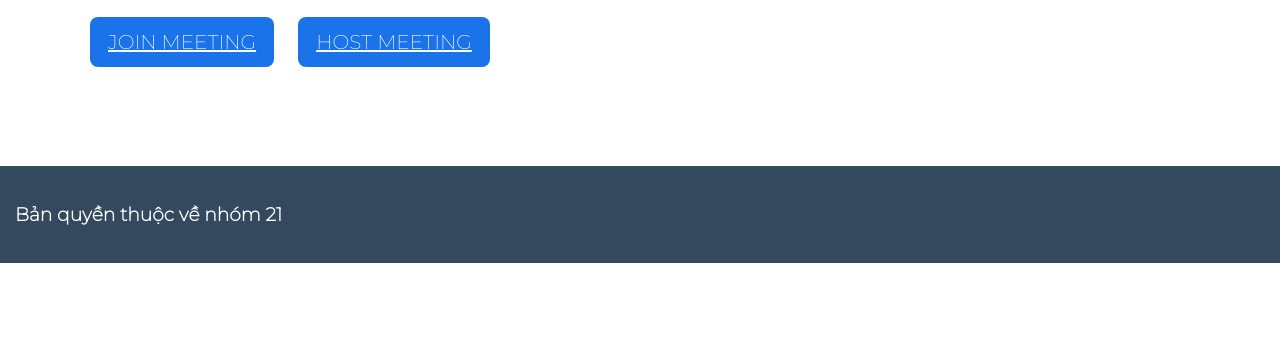
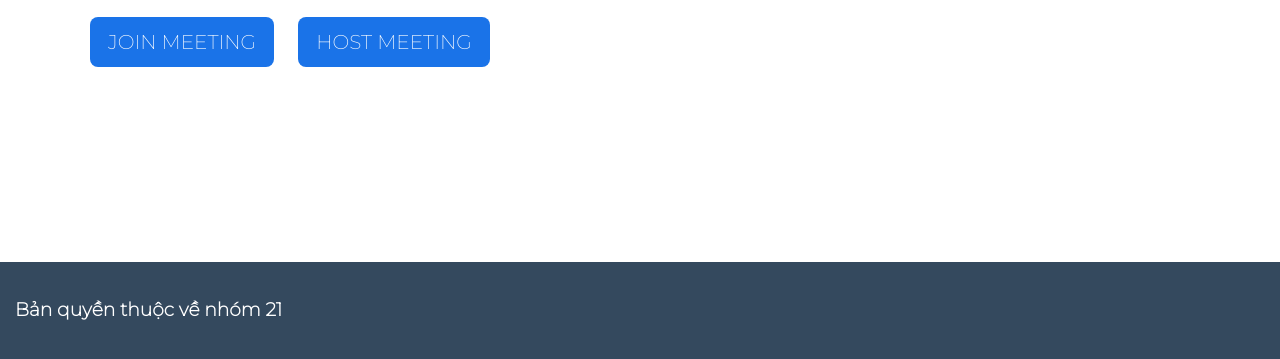
Before and after one commit to chidaile111/NT208.M11.ATTT21, a plain HTML site: page Homepage/UserHomepage.html in a window 1280 px wide. Shown: the part 441-800 px from the top of the page. Drawn offline with Linux system fonts and the light colour scheme.

Commit message:
Dai sua footer

```diff
--- a/Homepage/index.css
+++ b/Homepage/index.css
@@ -85,6 +85,7 @@ h1{
     border-radius: 8px;
     transition-duration: 0.4s;
     margin: 20px 10px;
+    text-decoration: none;
 }
 
 .button:hover{
@@ -110,9 +111,9 @@ h1{
     position: relative;
 }
 
-#join{
+/* #join{
 
-}
+} */
 
 #main{
     position: absolute;
@@ -124,12 +125,13 @@ h1{
 }
 
 #footer{
-    /*position: fixed;*/
+    position: fixed;
     background-color: #34495e;
     color: white;
+    bottom: 0;
+    width: 100%;
     line-height: 30px;
-    margin-top: 79px;
-    margin-bottom: 0;
+    margin-top: 10px;
     padding: 15px;
     display: block;
 }
```
